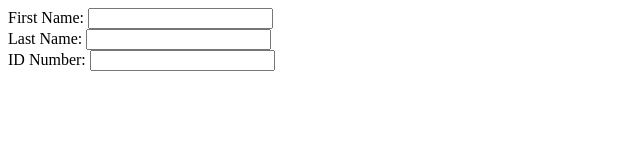
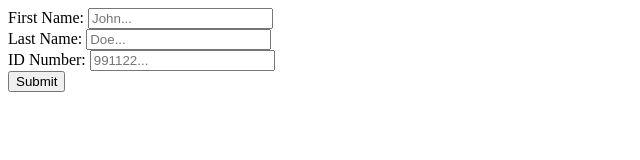
Before and after one commit to preto-phil/HTML-practice, a plain HTML site: page Forms/basics.html in a window 1280 px wide. Shown: the whole page, without its empty margins (0-640 px from the left). Drawn offline with Linux system fonts and the light colour scheme.

Commit message:
Input name, divs and submit button added

```diff
--- a/Forms/basics.html
+++ b/Forms/basics.html
@@ -9,14 +9,19 @@
 </head>
 <body>
     <form action="example.com/path" method="post">
-        <label for="first_name">First Name:</label>
-        <input type="text" id="first_name">
-        <br>
-        <label for="last-name">Last Name:</label>
-        <input type="text" id="last_name">
-        <br>
-        <label for="id_number">ID Number:</label>
-        <input type="text" id="id_number">
+        <div>
+            <label for="first_name">First Name:</label>
+            <input type="text" id="first_name" placeholder="John..." name="first_name">
+        </div>
+        <div>
+            <label for="last-name">Last Name:</label>
+            <input type="text" id="last_name" placeholder="Doe..." name="last_name">
+        </div>
+        <div>
+            <label for="id_number">ID Number:</label>
+            <input type="text" id="id_number" placeholder="991122..." name="id_number">
+        </div>
     </form>
+    <button type="submit">Submit</button>
 </body>
 </html>
```
